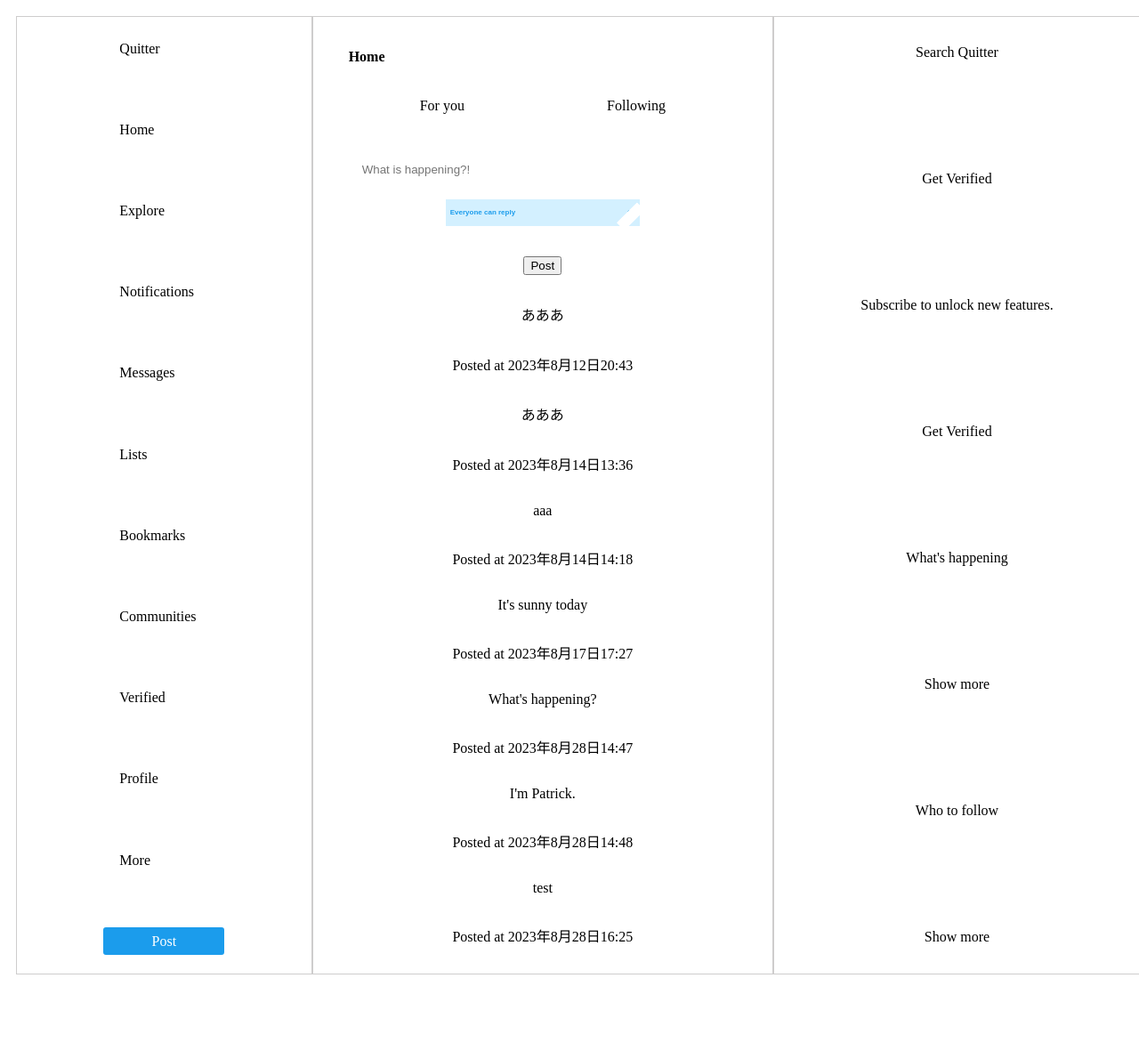
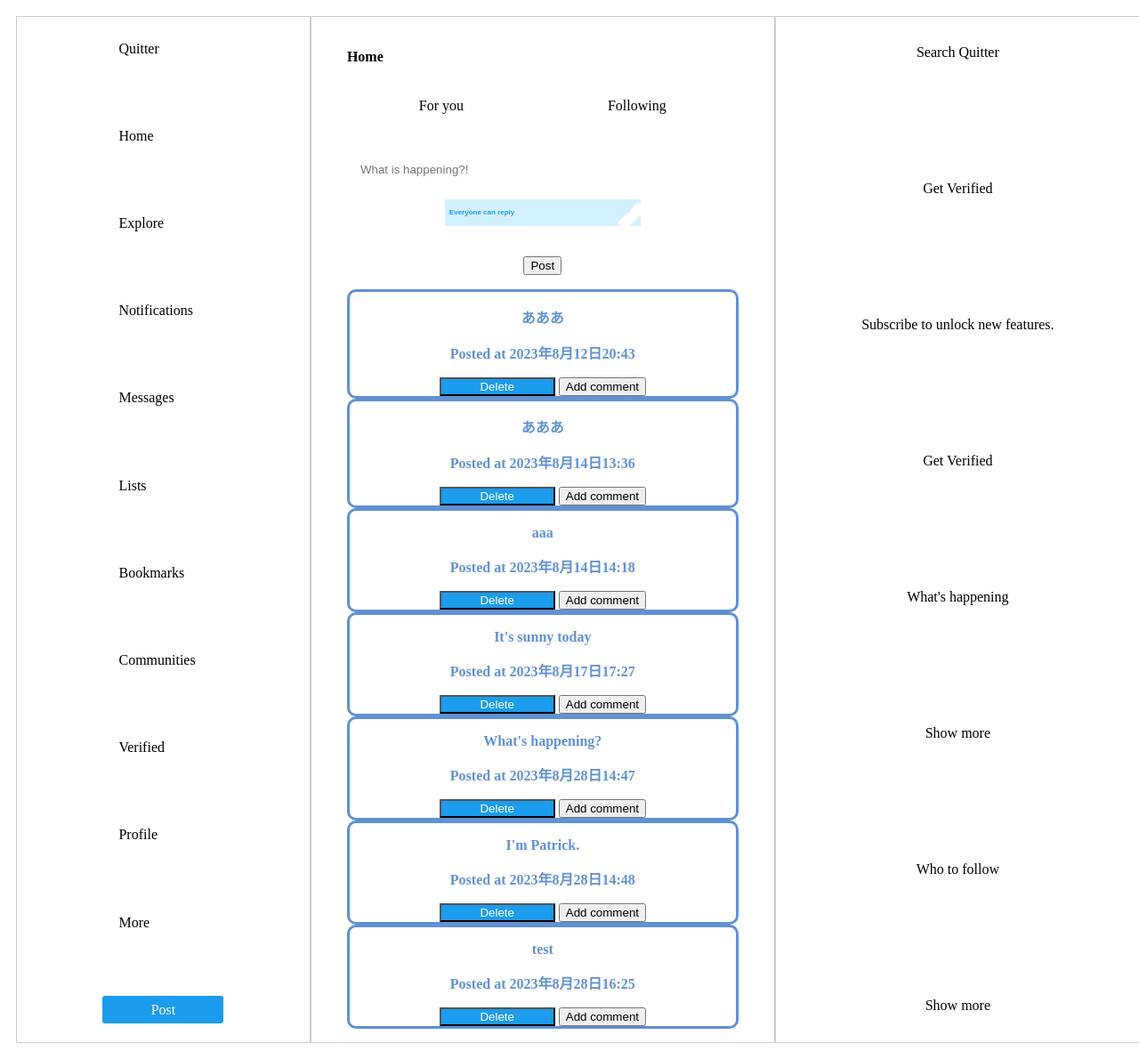
Before and after one commit to syouroubyoushi/mikabouse-sproject, a Django app: page /home/ in a window 1280 px wide. Shown: the whole page at 89% size. Before the commit the page ends 1095 px from the top, so only its background shows below. Run offline with Django 4.2, Linux system fonts and the light colour scheme; data comes from the database, SQL or seed files in the repository; both versions use the stored data as it was after the commit.

Commit message:
tried to make add comment and css

```diff
--- /dev/null
+++ b/accounts/admin.py
@@ -0,0 +1,5 @@
+from django.contrib import admin
+from .models import Text, Comment
+
+admin.site.register(Text)
+admin.site.register(Comment)
--- a/accounts/models.py
+++ b/accounts/models.py
@@ -21,3 +21,11 @@ class DM(models.Model):
     message_partner = models.IntegerField(null=True)
     message = models.TextField()
     created_at = models.DateTimeField(auto_now_add=True)
+
+#comment
+class Comment(models.Model):
+    post = models.ForeignKey(Text,related_name="comments",on_delete=models.CASCADE)
+    name = models.CharField(max_length=255)
+    email = models.EmailField()
+    body = models.TextField()
+    created_at = models.DateTimeField(auto_now_add=True)
--- a/static/css/homepage.css
+++ b/static/css/homepage.css
@@ -150,3 +150,16 @@ select{
   font-size: 8px;
   font-weight: bold;
 }
+.delete{
+  width: 30%;
+  color: white;
+  background-color: rgb(27, 156, 236);
+}
+
+.postbox {
+  font-weight: bold;
+  color: #6091d3;/*文字色*/
+  background: #FFF;
+  border: solid 3px #6091d3;/*線*/
+  border-radius: 10px;/*角の丸み*/
+}
--- a/templates/home.html
+++ b/templates/home.html
@@ -29,6 +29,7 @@
         <form method="post" action="{% url 'home' %}">
             {% csrf_token %}
             <input required type="text" name="text" id="textbox" placeholder="What is happening?!">
+            <!--見る人のセレクト-->
             <div class="selectbox">
                 <select>
                     <option>Everyone can reply</option>
@@ -37,11 +38,16 @@
                 </select>
             </div>
             <br>
+
             <button type="submit">Post</button>
         </form>
         {% for text in Text %}
-        <p>{{ text.text }}</p>
-        <p>Posted at {{text.created_at}}</p>
+        <div class="postbox">
+            <p>{{ text.text }}</p>
+            <p>Posted at {{text.created_at}}</p>
+            <button class="delete">Delete</button>
+            <button class="addcomment">Add comment</button>
+        </div>
         {% endfor %}
 
         </div>
```
Also changed, not shown: accounts/forms.py (+7 -0 lines), accounts/migrations/0006_comment.py (added), db.sqlite3.
